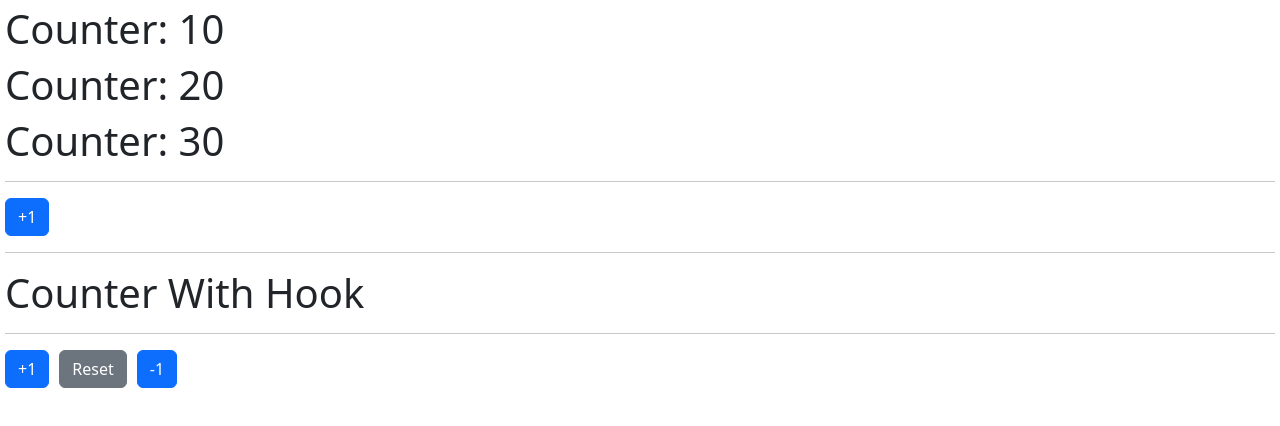
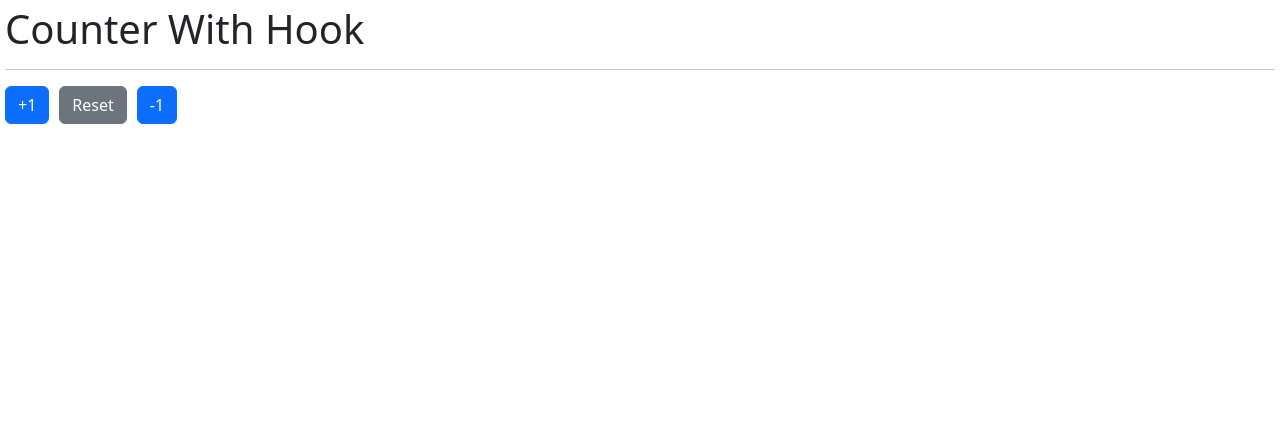
Before and after one commit to fideo/react, a React (Vite) app in the folder 05-hook-app/: page / in a window 1280 px wide. Shown: the top 426 px of the page. Built offline with nearby package versions, Linux system fonts and the light colour scheme.

Commit message:
actualizacion

```diff
--- a/05-hook-app/src/main.jsx
+++ b/05-hook-app/src/main.jsx
@@ -1,6 +1,6 @@
 import React from "react";
 import ReactDOM from "react-dom/client";
-import { CounterApp } from "./01-useState/CounterApp";
+//import { CounterApp } from "./01-useState/CounterApp";
 import { CounterWithCustomHook } from "./01-useState/CounterWithCustomHook";
 //import { HooksApp } from "./HooksApp";
 
@@ -8,8 +8,6 @@ import "./index.css";
 
 ReactDOM.createRoot(document.getElementById("root")).render(
   <React.StrictMode>
-    <CounterApp />
-    <hr />
     <CounterWithCustomHook />
   </React.StrictMode>
 );
```
